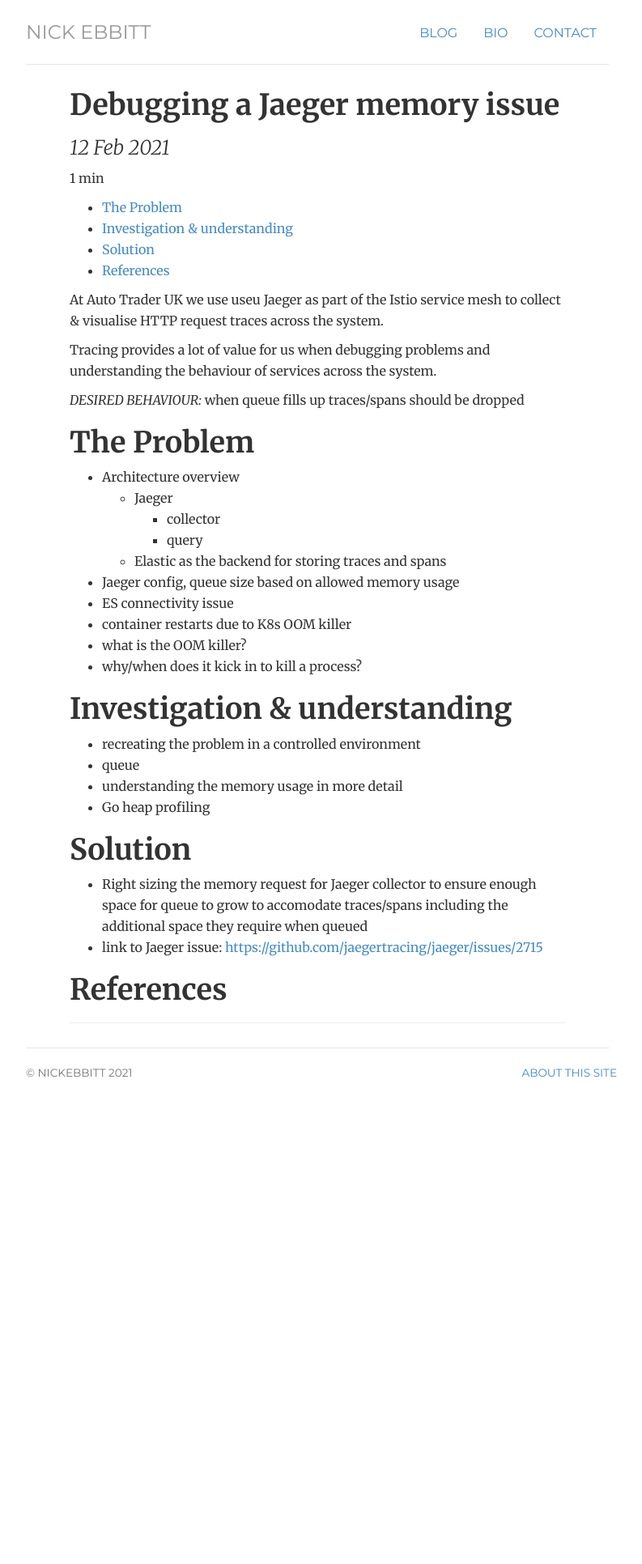
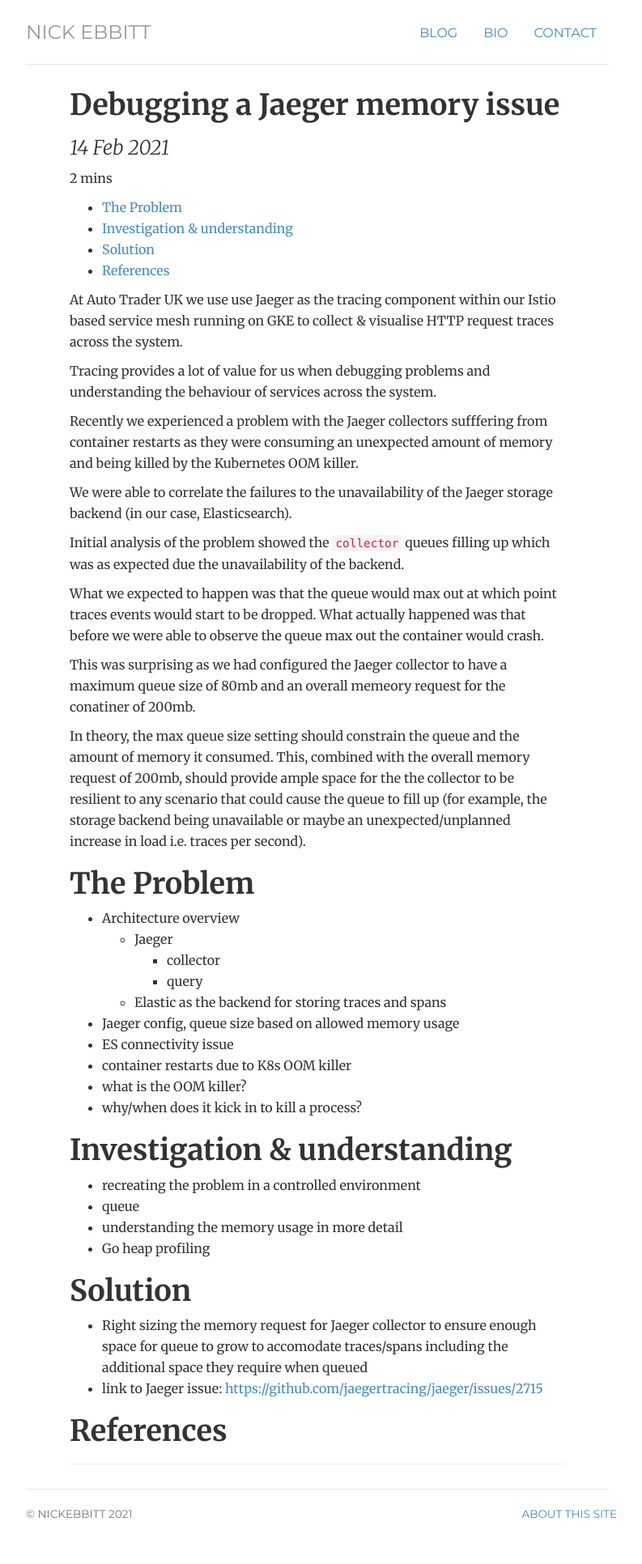
Before and after one commit to nickebbitt/nickebbitt.github.io, a Jekyll site: the page built from _posts/2021-02-14-debugging-a-jaeger-memory-issue.md, in a window 1280 px wide. Shown: the whole page at 81% size, without its empty margins (248-1041 px from the left). Built offline with Jekyll 4.4.1, drawn with Linux system fonts in a browser that asks for light colours; comment, search, counter and statistics services are not loaded; before the commit the page ends 1387 px from its top, so only the background shows below that.

Commit message:
Add context for jaeger issue

```diff
--- a/_posts/2021-02-14-debugging-a-jaeger-memory-issue.md
+++ b/_posts/2021-02-14-debugging-a-jaeger-memory-issue.md
@@ -1,7 +1,7 @@
 ---
 layout: post
 title:  "Debugging a Jaeger memory issue"
-date:   2021-02-12 00:00:00
+date:   2021-02-14 00:00:00
 categories: jaeger, tracing, debugging
 comments: true
 ---
@@ -9,11 +9,22 @@
 * Will be replaced with the ToC
 {:toc}
 
-At Auto Trader UK we use useu Jaeger as part of the Istio service mesh to collect & visualise HTTP request traces across the system.
+At Auto Trader UK we use use Jaeger as the tracing component within our Istio based service mesh running on GKE to collect & visualise HTTP request traces across the system.
 
 Tracing provides a lot of value for us when debugging problems and understanding the behaviour of services across the system.
 
-*DESIRED BEHAVIOUR:* when queue fills up traces/spans should be dropped
+Recently we experienced a problem with the Jaeger collectors sufffering from container restarts as they were consuming an unexpected amount of memory and being killed by the Kubernetes OOM killer.
+
+We were able to correlate the failures to the unavailability of the Jaeger storage backend (in our case, Elasticsearch).
+
+Initial analysis of the problem showed the `collector` queues filling up which was as expected due the unavailability of the backend.
+
+What we expected to happen was that the queue would max out at which point traces events would start to be dropped. What actually happened was that before we were able to observe the queue max out the container would crash.
+
+This was surprising as we had configured the Jaeger collector to have a maximum queue size of 80mb and an overall memeory request for the conatiner of 200mb.
+
+In theory, the max queue size setting should constrain the queue and the amount of memory it consumed. This, combined with the overall memory request of 200mb, should provide ample space for the the collector to be resilient to any scenario that could cause the queue to fill up (for example, the storage backend being unavailable or maybe an unexpected/unplanned increase in load i.e. traces per second).
+
 
 # The Problem
 
```
